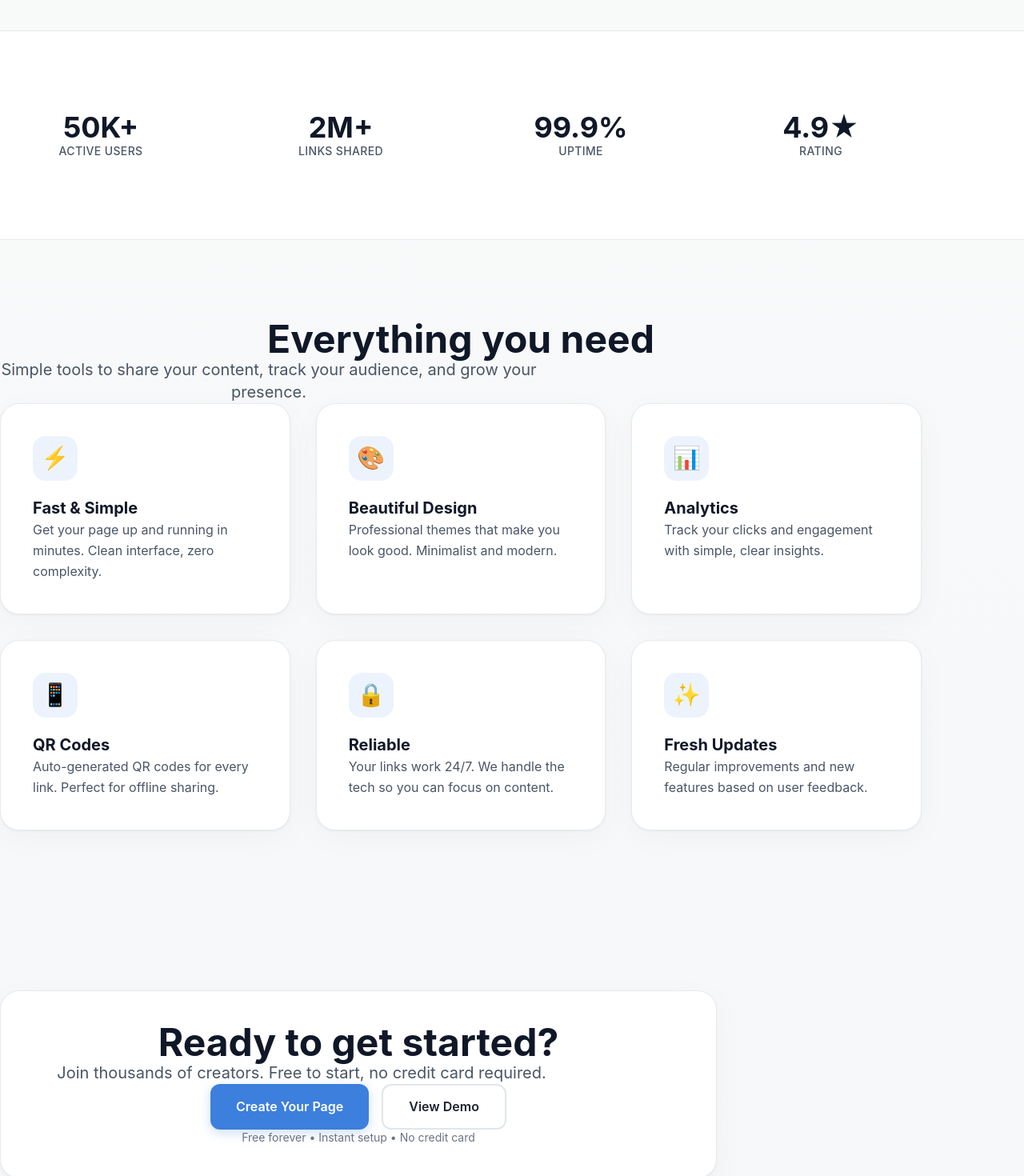
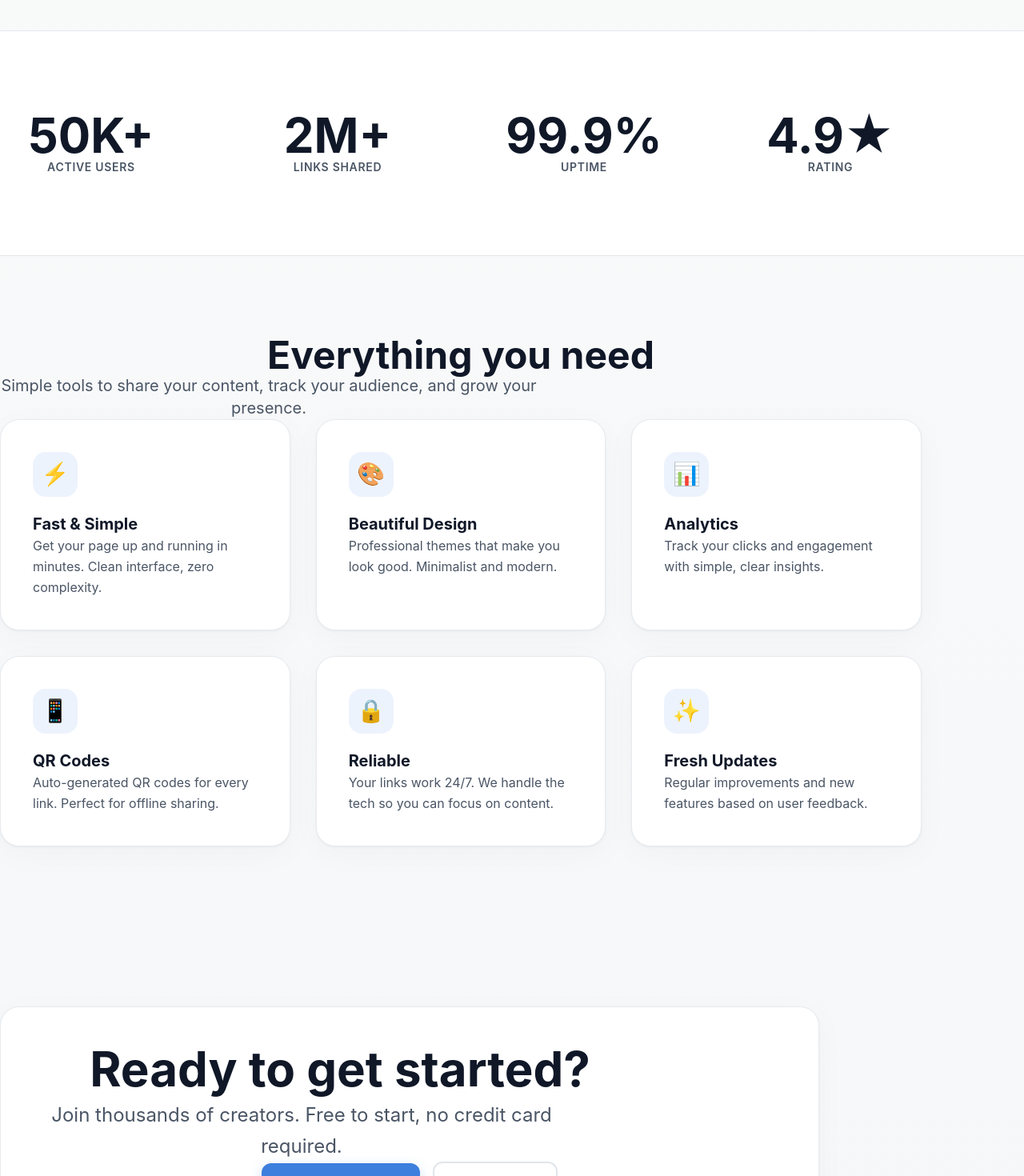
Before and after one commit to gauravk310/linkqueue, a Next.js app: page / in a window 1280 px wide. Shown: the part 760-2230 px from the top of the page at 80% size. Built offline with nearby package versions, Linux system fonts and the light colour scheme.

Commit message:
redesign landing page

```diff
--- a/app/page.js
+++ b/app/page.js
@@ -181,13 +181,13 @@ export default function Home() {
       </section>
 
       {/* Stats */}
-      <section className="py-16 px-6 bg-white border-y border-gray-200">
+      <section className="py-20 px-6 bg-white border-y border-gray-200">
         <div className="max-w-6xl mx-auto">
-          <div className="grid grid-cols-2 md:grid-cols-4 gap-12">
+          <div className="grid grid-cols-2 md:grid-cols-4 gap-16 md:gap-20">
             {stats.map((stat, idx) => (
               <div key={idx} className="text-center reveal">
-                <div className="text-4xl font-bold text-gray-900 mb-2">{stat.value}</div>
-                <div className="text-sm font-medium text-gray-600 uppercase tracking-wide">{stat.label}</div>
+                <div className="text-5xl md:text-6xl font-bold text-gray-900 mb-3">{stat.value}</div>
+                <div className="text-sm font-semibold text-gray-600 uppercase tracking-wider">{stat.label}</div>
               </div>
             ))}
           </div>
@@ -222,25 +222,25 @@ export default function Home() {
       </section>
 
       {/* CTA */}
-      <section className="py-24 px-6">
-        <div className="max-w-4xl mx-auto reveal">
-          <div className="modern-card text-center bg-gradient-to-br from-blue-50 to-white border-blue-100">
-            <h2 className="text-4xl md:text-5xl font-bold mb-4 text-gray-900">
+      <section className="py-28 px-6">
+        <div className="max-w-5xl mx-auto reveal">
+          <div className="modern-card text-center bg-gradient-to-br from-blue-50 via-white to-blue-50/30 border-blue-100 py-20 px-8">
+            <h2 className="text-5xl md:text-6xl font-bold mb-6 text-gray-900 leading-tight max-w-3xl mx-auto">
               Ready to get started?
             </h2>
-            <p className="text-xl text-gray-600 mb-8 max-w-2xl mx-auto">
+            <p className="text-xl md:text-2xl text-gray-600 mb-10 max-w-2xl mx-auto leading-relaxed">
               Join thousands of creators. Free to start, no credit card required.
             </p>
-            <div className="flex flex-col sm:flex-row gap-4 justify-center">
-              <button className="btn-primary text-lg px-10 py-4">
+            <div className="flex flex-col sm:flex-row gap-4 justify-center items-center">
+              <button className="btn-primary text-lg px-12 py-5 w-full sm:w-auto">
                 Create Your Page
               </button>
-              <button className="btn-secondary text-lg px-10 py-4">
+              <button className="btn-secondary text-lg px-12 py-5 w-full sm:w-auto">
                 View Demo
               </button>
             </div>
-            <p className="text-sm text-gray-500 mt-6">
-              Free forever • Instant setup • No credit card
+            <p className="text-sm font-medium text-gray-500 mt-8">
+              ✓ Free forever  •  ✓ Instant setup  •  ✓ No credit card
             </p>
           </div>
         </div>
```
